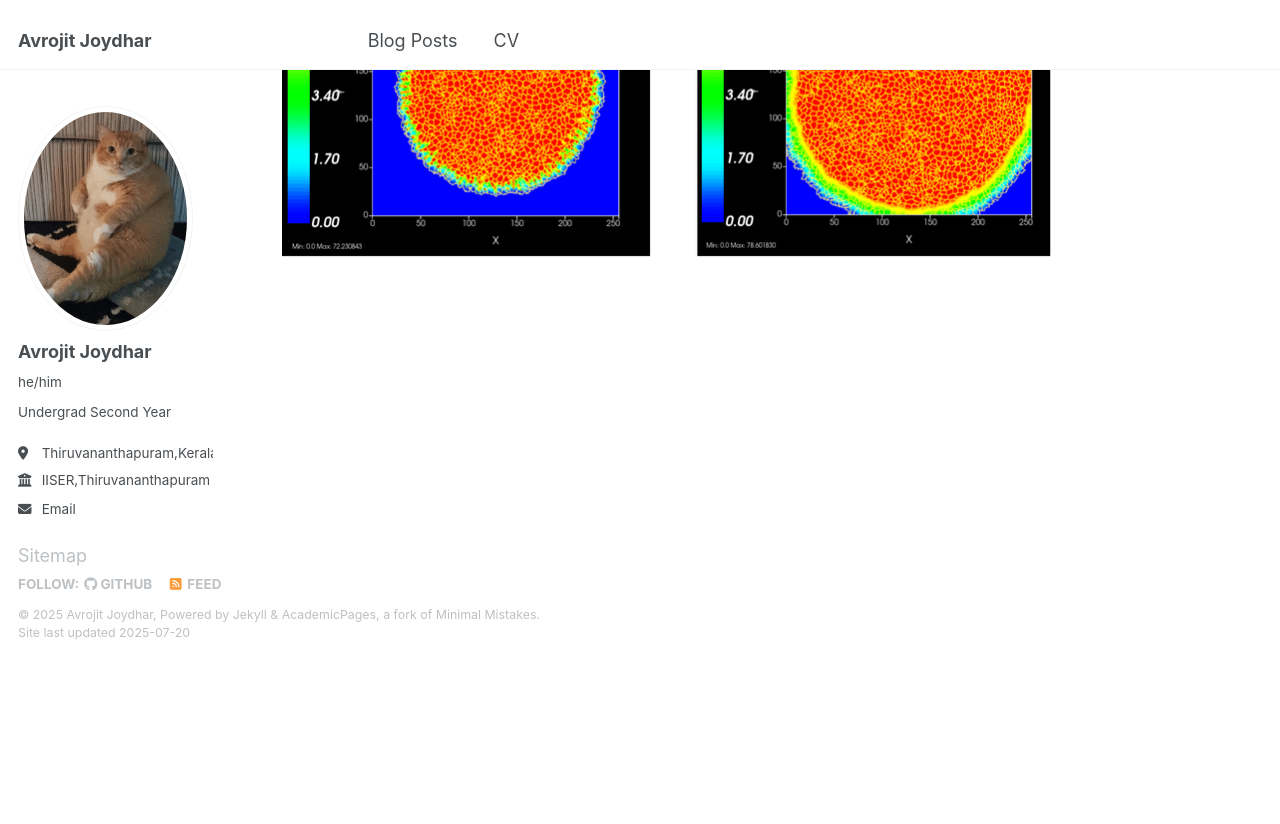
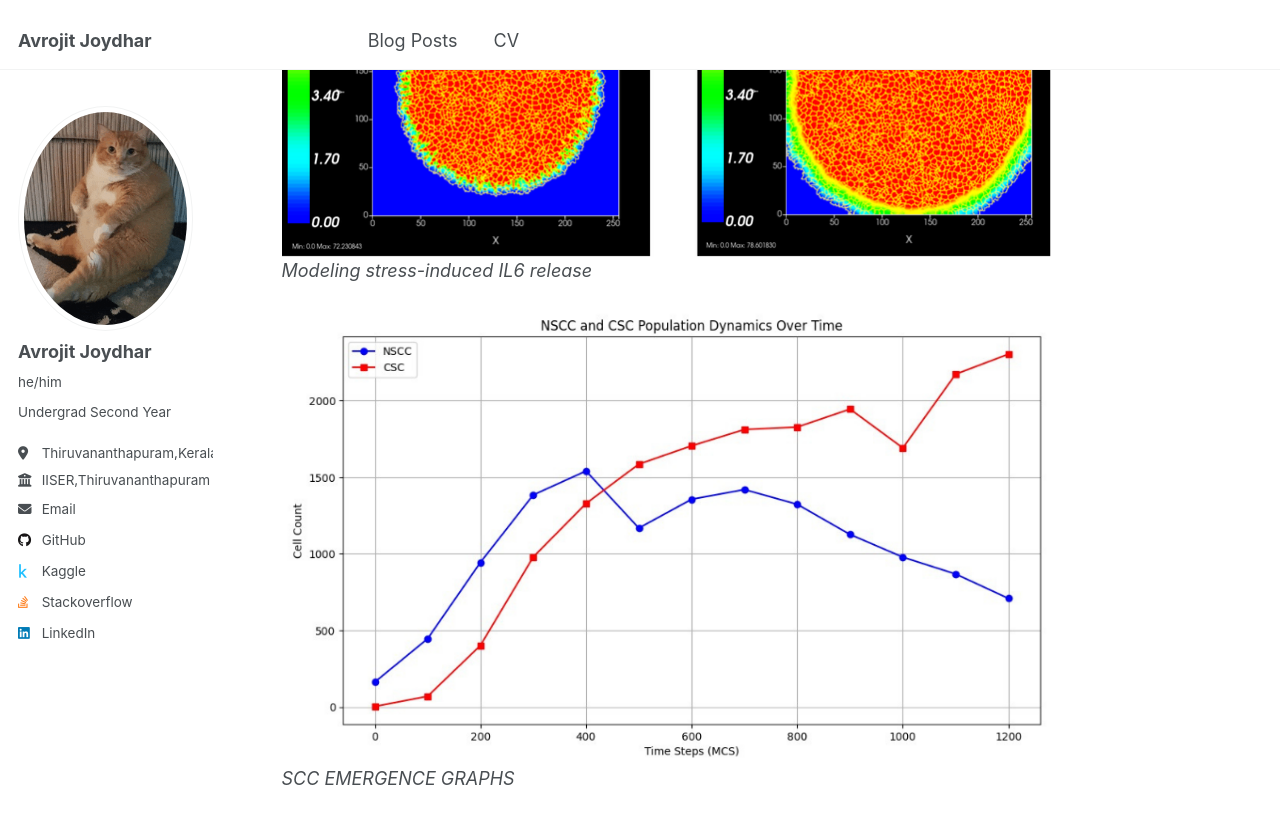
Before and after one commit to avroj1t/avroj1t.github.io, a Jekyll site: the page built from _pages/about.md, in a window 1280 px wide and 900 px high, scrolled down 494 px. Shown: the top 824 px of the window. Built offline with Jekyll 4.4.1, drawn with Linux system fonts in a browser that asks for light colours; before the commit the page ends 1155 px from its top, so only the background shows below that.

Commit message:
another update

```diff
--- a/_pages/about.md
+++ b/_pages/about.md
@@ -17,3 +17,8 @@
 - Computational Oncology
 
 ![Simulations](/images/CC3D.png)
+*Modeling stress-induced IL6 release*
+
+
+![graphs](/images/graphA.png)
+*SCC EMERGENCE GRAPHS*
```
Also changed, not shown: images/graphA.png (added).
